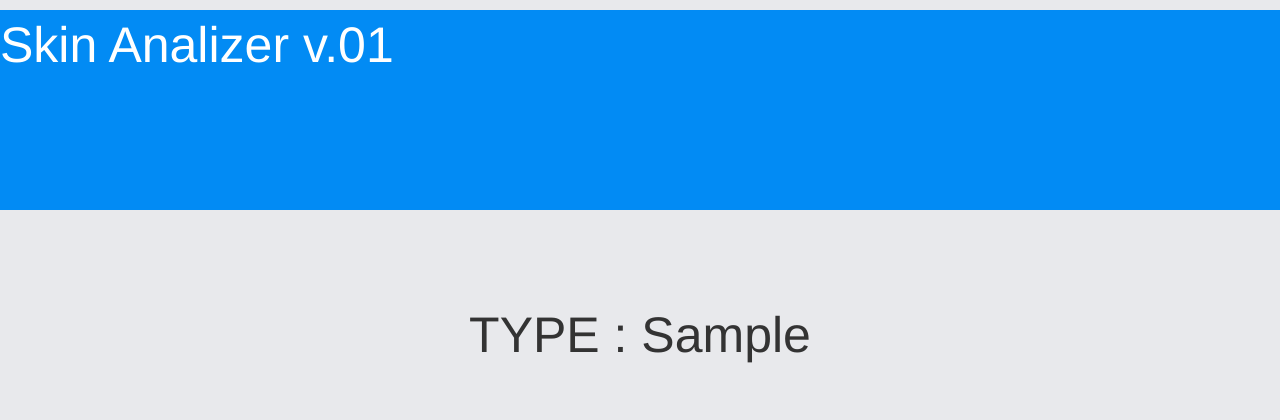
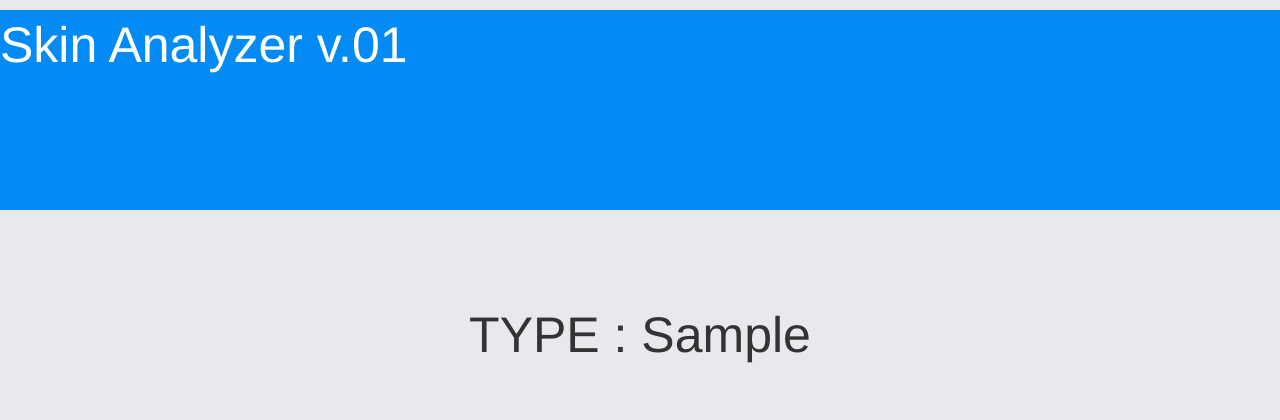
Before and after one commit to EJSohn/Skin-analizer, a Django app: template SkinAnlizer/main/templates/main/index2.html in a window 1280 px wide. Shown: the top 420 px of the page. Run offline with Django 3.2, Linux system fonts and the light colour scheme; the template is opened without the code that fills it: most values are stand-ins (such as "Sample title", 1, 10 or a date in 2020); parts of the project's set-up code (start-up, migrations or seed data) failed here and were passed over; some libraries are stand-ins or nearby versions.

Commit message:
Update index2.html

```diff
--- a/SkinAnlizer/main/templates/main/index2.html
+++ b/SkinAnlizer/main/templates/main/index2.html
@@ -14,7 +14,7 @@
     <!-- left-side div -->
     <div class="banner-class">
         <a href="/main">
-            <p class="lead" id="banner" style="color:white; font-size: 50px; margin: 0 10px;">Skin Analizer v.01</p>
+            <p class="lead" id="banner" style="color:white; font-size: 50px; margin: 0 10px;">Skin Analyzer v.01</p>
         </a>
     </div>
 
```
